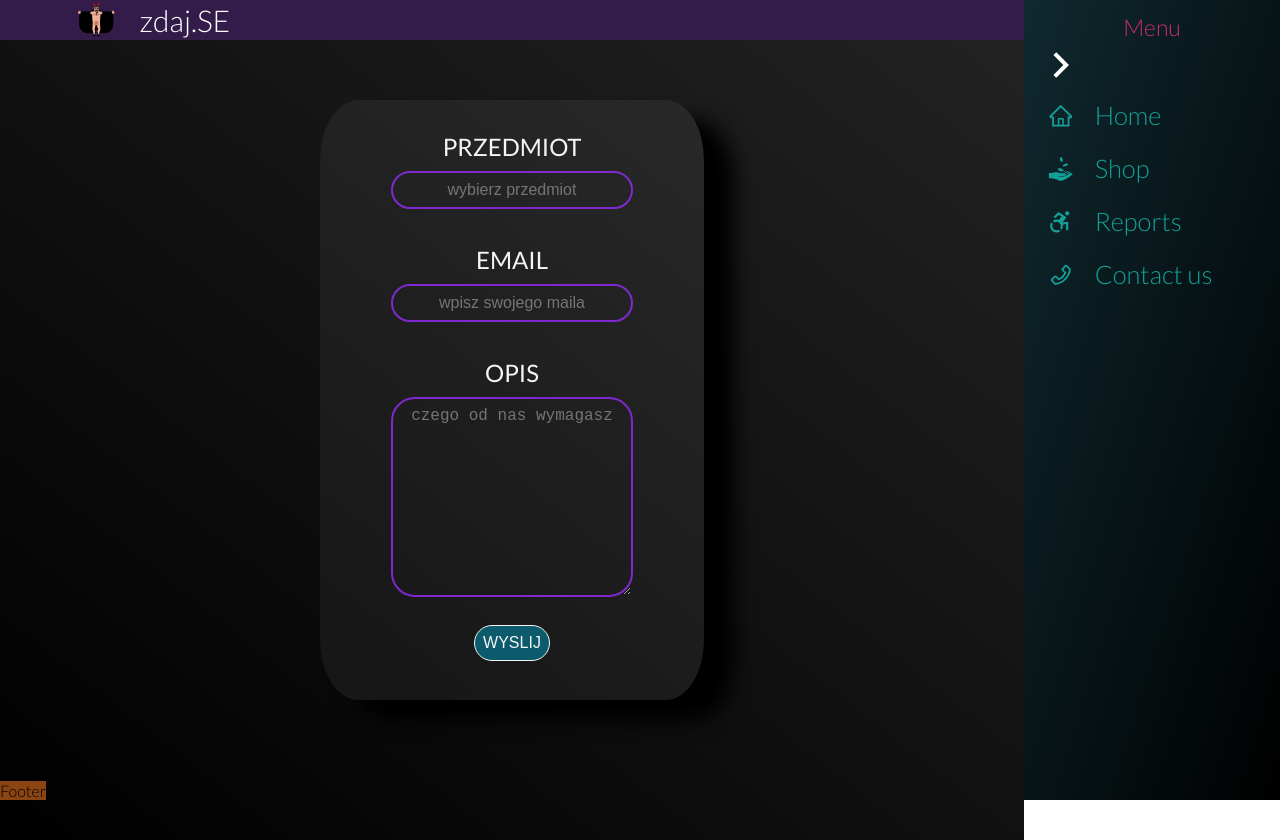
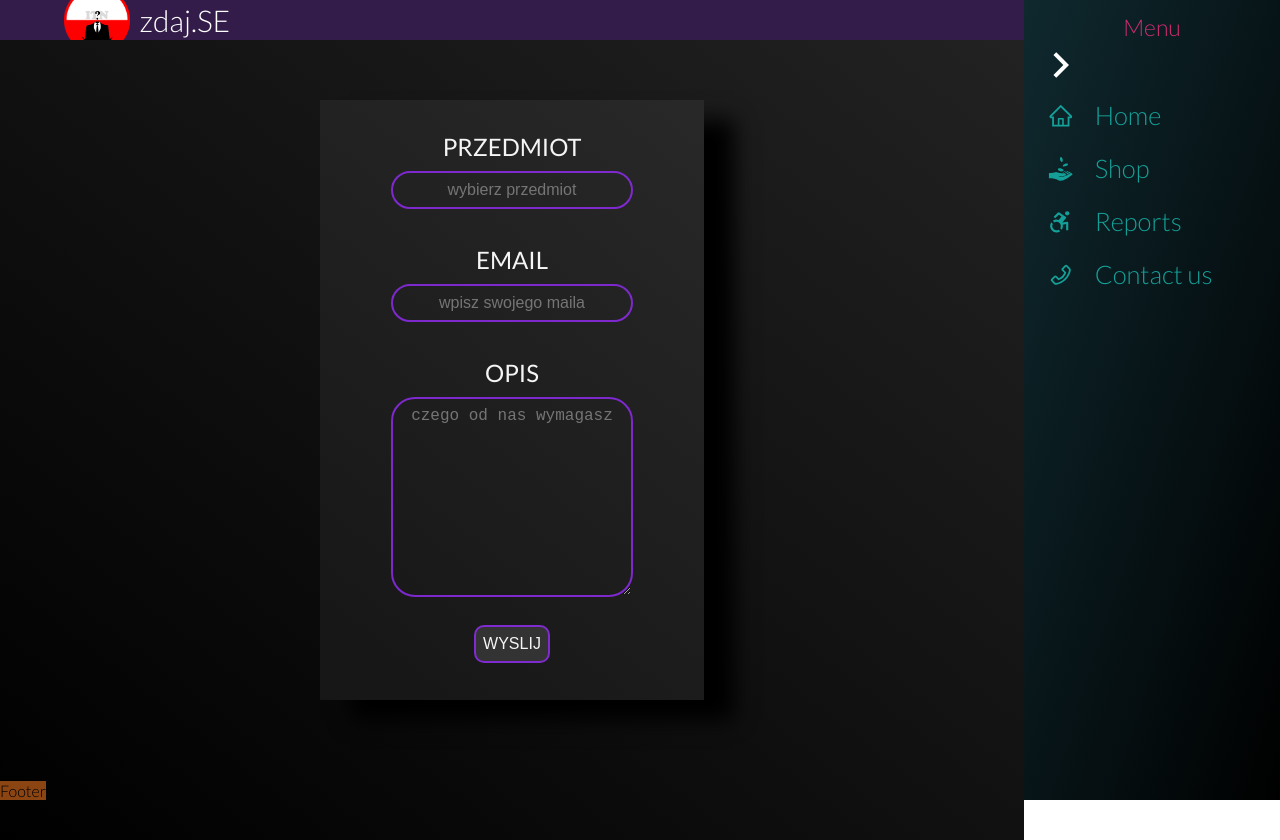
Before and after one commit to s18625/zdaj.se, a React (Create React App) app: page /contact in a window 1280 px wide. Built offline with nearby package versions, Linux system fonts and the light colour scheme.

Commit message:
lepsze logo

```diff
--- a/src/components/Header.js
+++ b/src/components/Header.js
@@ -3,7 +3,7 @@ import "./Header.css";
 import * as AiIcons from "react-icons/ai";
 import { GiCloak } from "react-icons/gi";
 import { FaHamburger } from "react-icons/fa";
-import logo from "../images/tomaszew_logo.png";
+import logo from "../images/logo.png";
 
 const Header = ({ toggleBar, isNavShown }) => {
   const burger = (
--- a/src/pages/Contact.css
+++ b/src/pages/Contact.css
@@ -11,7 +11,7 @@
     display: flex;
     flex-direction: column;
     align-items: center;
-    border-radius: 10%;
+    /* border-radius: 10%; */
     padding-top: 2vh;
     padding-bottom: 1vh;
     box-shadow: 30px 20px 20px black;
@@ -49,22 +49,23 @@
 .form input:focus,
 .form textarea:focus {
     border: 2px solid #0d91ae;
-    transform: scaleX(1.2);
+    /* transform: scaleX(1.2); */
+    width: 95%;
 }
 
 
 
 .submit-button {
     border: 0;
-    background-color: #0b5b6d;
+    background-color: #333;
     margin: 1vh auto;
     text-align: center;
-    border: 1px solid whitesmoke;
+    border: 2px solid rgba(137, 43, 226, .9);
     font-size: 2vh;
     padding: 1vh 0 1vh;
     outline: none;
     color: whitesmoke;
-    border-radius: 24px;
+    border-radius: 10px;
     width: 20%;
     text-transform: uppercase;
 
--- a/src/pages/Contact.js
+++ b/src/pages/Contact.js
@@ -3,7 +3,7 @@ import "./Contact.css";
 
 const Contact = (props) => (
   <div className="contact">
-    <form action="" noValidate className="form">
+    <form action="" className="form">
       <div className="wrapper">
         <label className="subject" for="subject">
           przedmiot
@@ -31,7 +31,7 @@ const Contact = (props) => (
         ></textarea>
       </div>
 
-      <button className="submit-button" type="submit" noValidate>
+      <button className="submit-button" type="button">
         Wyslij
       </button>
     </form>
--- a/src/pages/Wrona.css
+++ b/src/pages/Wrona.css
@@ -24,7 +24,7 @@
 }
 
 .wrona .logo {
-    position: fixed;
-    top: 123%;
+    position: absolute;
+    top: 95%;
     transform: translate(0, -50%);
 }
--- a/src/pages/Wrona.js
+++ b/src/pages/Wrona.js
@@ -1,7 +1,7 @@
 import "./Wrona.css";
 import React, { useRef, useEffect } from "react";
 import gsap from "gsap";
-import logo from "../images/tomaszew_logo.png";
+import logo from "../images/logo.png";
 const Wrona = () => {
   useEffect(() => {
     const t1 = gsap.timeline({ defaults: { ease: "power4.inOut" } });
```
Also changed, not shown: src/images/logo.png (added).
